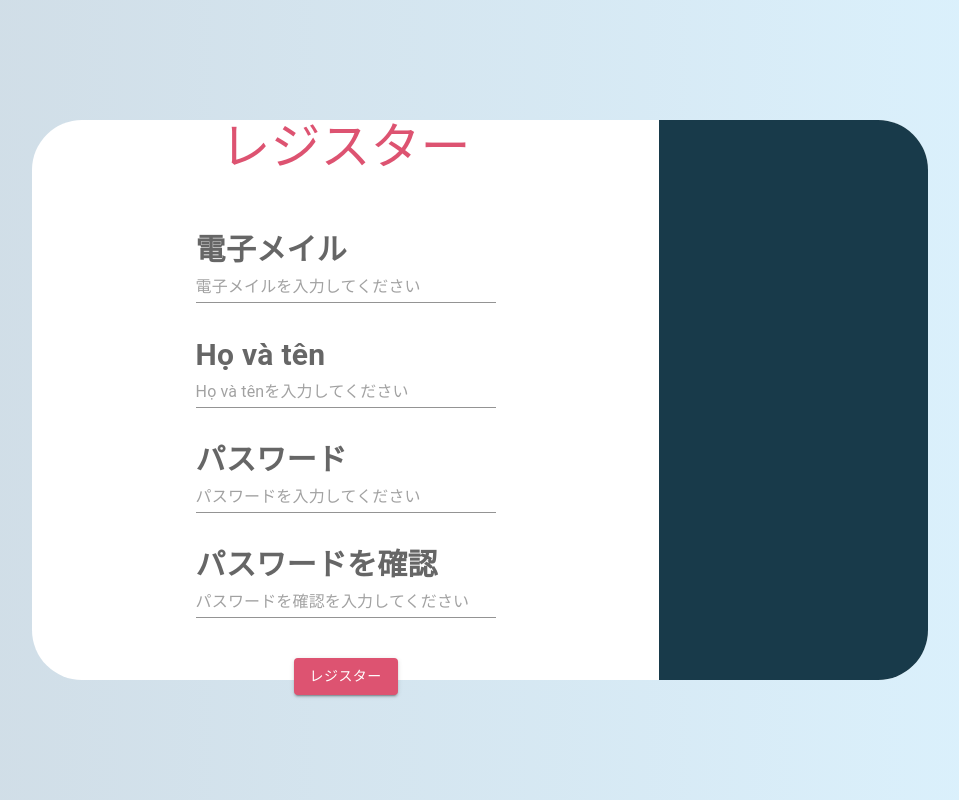
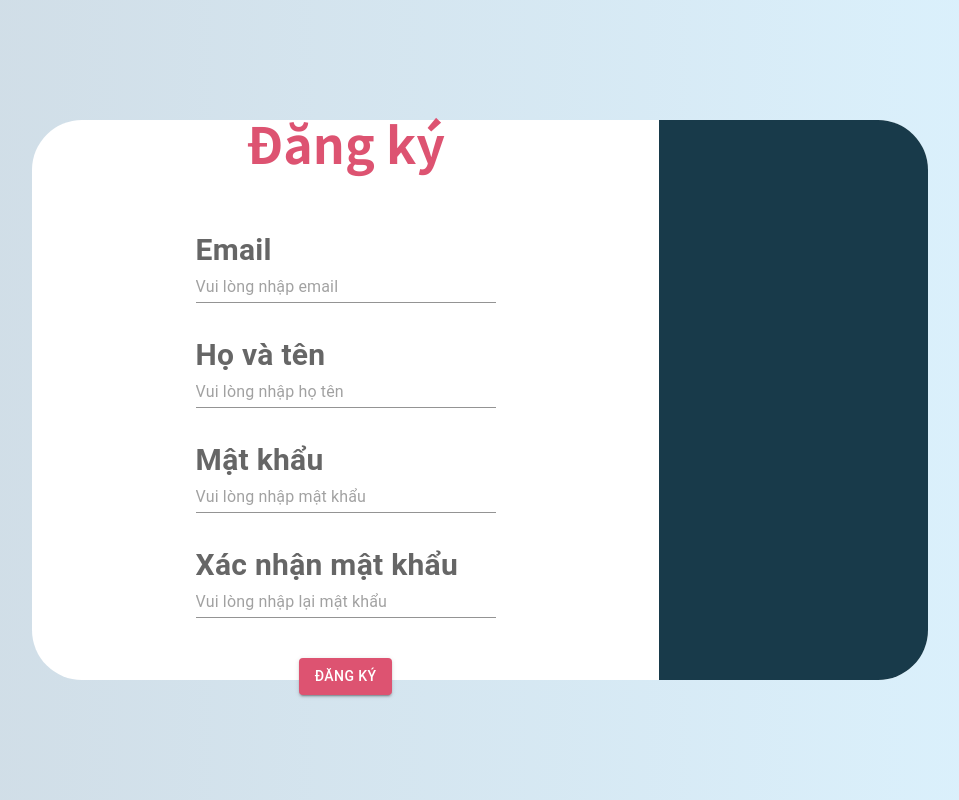
Before and after one commit to hoangduylong/frontend, a React (Create React App) app: page /register in a window 1280 px wide. Shown: the whole page, without its empty margins (160-1119 px from the left). Built offline with nearby package versions, Linux system fonts and the light colour scheme.

Commit message:
change japanese to vietnamese

```diff
--- a/src/pages/login/Login.jsx
+++ b/src/pages/login/Login.jsx
@@ -54,7 +54,7 @@ function Login() {
     }
 
     if (password === '') {
-      setSnackbarMessage('Vui lòng nhập trường này trường này');
+      setSnackbarMessage('Vui lòng nhập trường này');
       setIsErrorSnackbarMessage(true);
       setShowSnackbar(true);
       return;
@@ -144,7 +144,7 @@ function Login() {
                     </InputLabel>
                     <Input
                       type="text"
-                      placeholder="Vui lòng nhập trường này trường này"
+                      placeholder="Vui lòng nhập email"
                       required
                       sx={{ width: '300px' }}
                       id="email"
@@ -162,7 +162,7 @@ function Login() {
                     <Input
                       type="password"
                       required
-                      placeholder="Vui lòng nhập trường này trường này"
+                      placeholder="Vui lòng nhập mật khẩu"
                       sx={{ width: '300px' }}
                       id="password"
                       onChange={handlePasswordChange}
--- a/src/pages/profile/Profile.jsx
+++ b/src/pages/profile/Profile.jsx
@@ -47,7 +47,7 @@ function Profile() {
     axiosClient
       .put(`/auth/profile`, { ...user, id: id })
       .then(() => {
-        setSnackbarMessage('編集成功');
+        setSnackbarMessage('Chỉnh sửa thành công!');
         setIsErrorSnackbarMessage(false);
         setShowSnackbar(true);
         setTimeout(() => {
@@ -65,7 +65,7 @@ function Profile() {
     axiosClient
       .post(`auth/update-password`, { ...passwordObject, id: id })
       .then(() => {
-        setSnackbarMessage('パスワードアップデート');
+        setSnackbarMessage('Cập nhật mật khẩu');
         setIsErrorSnackbarMessage(false);
         setShowSnackbar(true);
         setTimeout(() => {
@@ -81,7 +81,7 @@ function Profile() {
   };
 
   const handleLogout = () => {
-    setSnackbarMessage('ログアウト');
+    setSnackbarMessage('Đăng xuất');
     setIsErrorSnackbarMessage(false);
     setShowSnackbar(true);
     setTimeout(() => {
@@ -220,7 +220,7 @@ function Profile() {
                             <Input
                               type="password"
                               required
-                              placeholder="現在のパスワードを入力してください"
+                              placeholder="Vui lòng nhập mật khẩu hiện tại"
                               sx={{ width: '300px' }}
                               id="current-password"
                               name="current_password"
--- a/src/pages/register/Register.jsx
+++ b/src/pages/register/Register.jsx
@@ -58,7 +58,7 @@ function Register() {
     }
 
     if (password === '') {
-      setSnackbarMessage('Vui lòng nhập trường này trường này');
+      setSnackbarMessage('Vui lòng nhập trường này');
       setIsErrorSnackbarMessage(true);
       setShowSnackbar(true);
       return;
@@ -79,7 +79,7 @@ function Register() {
     }
 
     if (password !== confirmPassword) {
-      setSnackbarMessage('パスワードの確認が正しくない');
+      setSnackbarMessage('Mật khẩu không chính xác!');
       setIsErrorSnackbarMessage(true);
       setShowSnackbar(true);
       return;
@@ -92,7 +92,7 @@ function Register() {
         password,
       })
       .then(async () => {
-        setSnackbarMessage('レジスター成功');
+        setSnackbarMessage('Đăng ký thành công!');
         setIsErrorSnackbarMessage(false);
         setShowSnackbar(true);
         setTimeout(() => {
@@ -151,7 +151,7 @@ function Register() {
                       paddingBottom: '50px',
                     }}
                   >
-                    レジスター
+                    Đăng ký
                   </Box>
                   <Box sx={{ paddingBottom: '30px' }}>
                     <InputLabel
@@ -161,11 +161,11 @@ function Register() {
                       }}
                       htmlFor="email"
                     >
-                      電子メイル
+                      Email
                     </InputLabel>
                     <Input
                       type="email"
-                      placeholder="電子メイルを入力してください"
+                      placeholder="Vui lòng nhập email"
                       required
                       sx={{ width: '300px' }}
                       id="email"
@@ -182,7 +182,7 @@ function Register() {
                     </InputLabel>
                     <Input
                       type="text"
-                      placeholder="Họ và tênを入力してください"
+                      placeholder="Vui lòng nhập họ tên"
                       required
                       sx={{ width: '300px' }}
                       id="name"
@@ -195,12 +195,12 @@ function Register() {
                       sx={{ fontSize: '30px', fontWeight: 'bold' }}
                       htmlFor="password"
                     >
-                      パスワード
+                      Mật khẩu
                     </InputLabel>
                     <Input
                       type="password"
                       required
-                      placeholder="パスワードを入力してください"
+                      placeholder="Vui lòng nhập mật khẩu"
                       sx={{ width: '300px' }}
                       id="password"
                       onChange={handlePasswordChange}
@@ -212,11 +212,11 @@ function Register() {
                       sx={{ fontSize: '30px', fontWeight: 'bold' }}
                       htmlFor="confirm-password"
                     >
-                      パスワードを確認
+                      Xác nhận mật khẩu
                     </InputLabel>
                     <Input
                       type="password"
-                      placeholder="パスワードを確認を入力してください"
+                      placeholder="Vui lòng nhập lại mật khẩu"
                       required
                       sx={{ width: '300px' }}
                       id="confirm-password"
@@ -230,7 +230,7 @@ function Register() {
                       sx={{ marginTop: '20px', backgroundColor: '#DD5371' }}
                       onClick={handleSubmit}
                     >
-                      レジスター
+                      Đăng ký
                     </Button>
                   </Box>
                 </Box>
```
